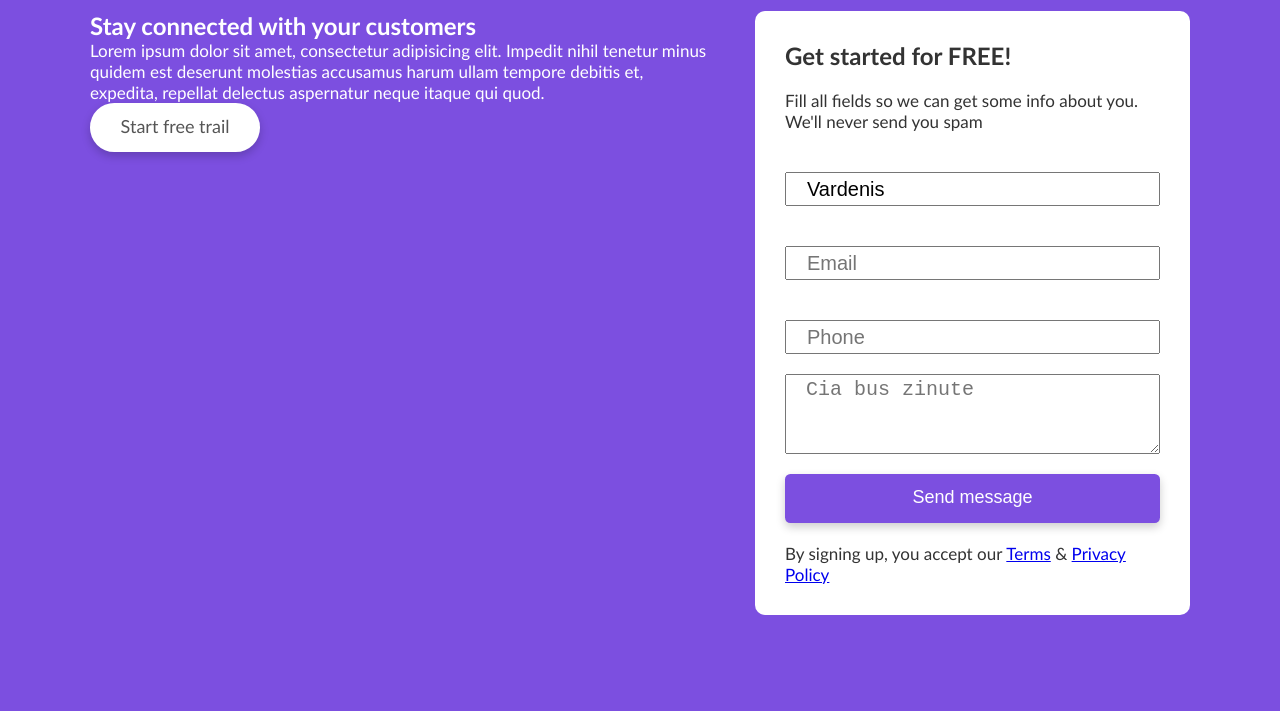
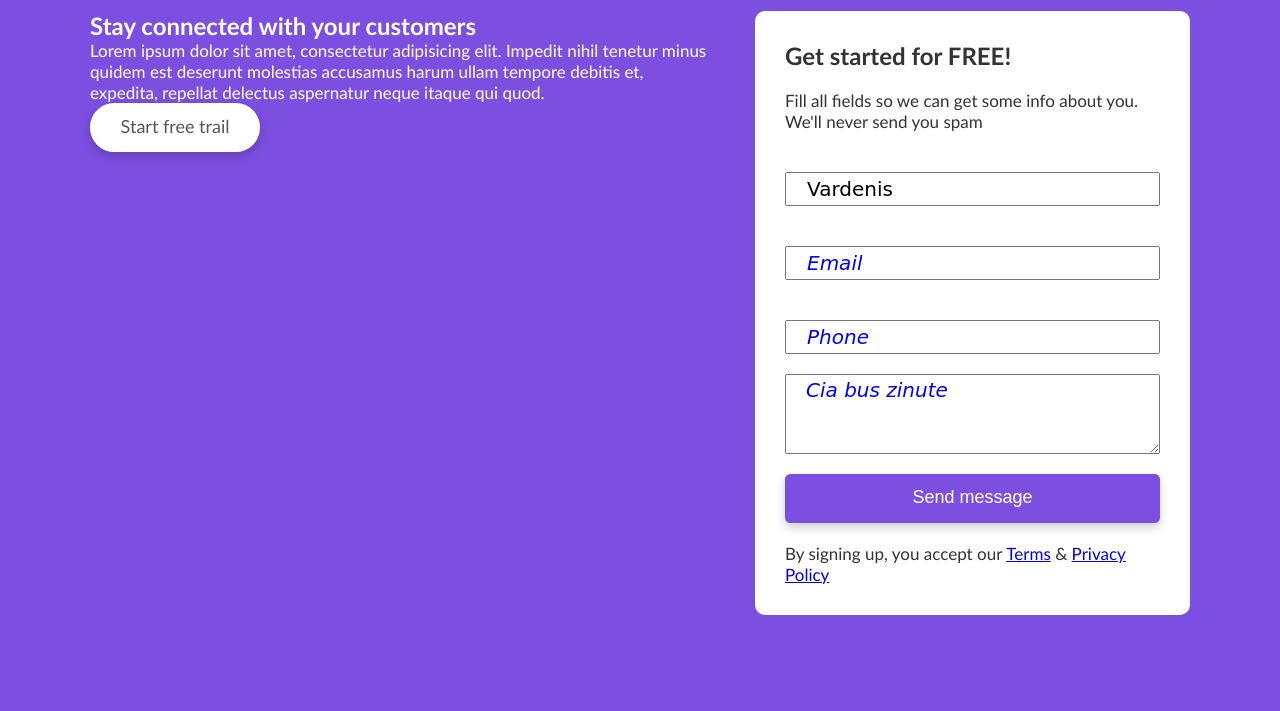
Before and after one commit to front-end-by-rimantas/35-grupe-portfolio, a plain HTML site: page index.html in a window 1280 px wide. Shown: the part 89-800 px from the top of the page. Drawn offline with Linux system fonts and the light colour scheme.

Commit message:
Style up

```diff
--- a/css/components/form.css
+++ b/css/components/form.css
@@ -10,6 +10,7 @@
 .form > textarea {
     width: 100%;
     padding: 0.2em 1em;
+    font-family: cursive;
     font-size: 20px;
     line-height: 1.1em;
 }
@@ -18,3 +19,7 @@
     max-height: 12em;
     resize: vertical;
 }
+::placeholder {
+    color: blue;
+    font-style: italic;
+}
```
